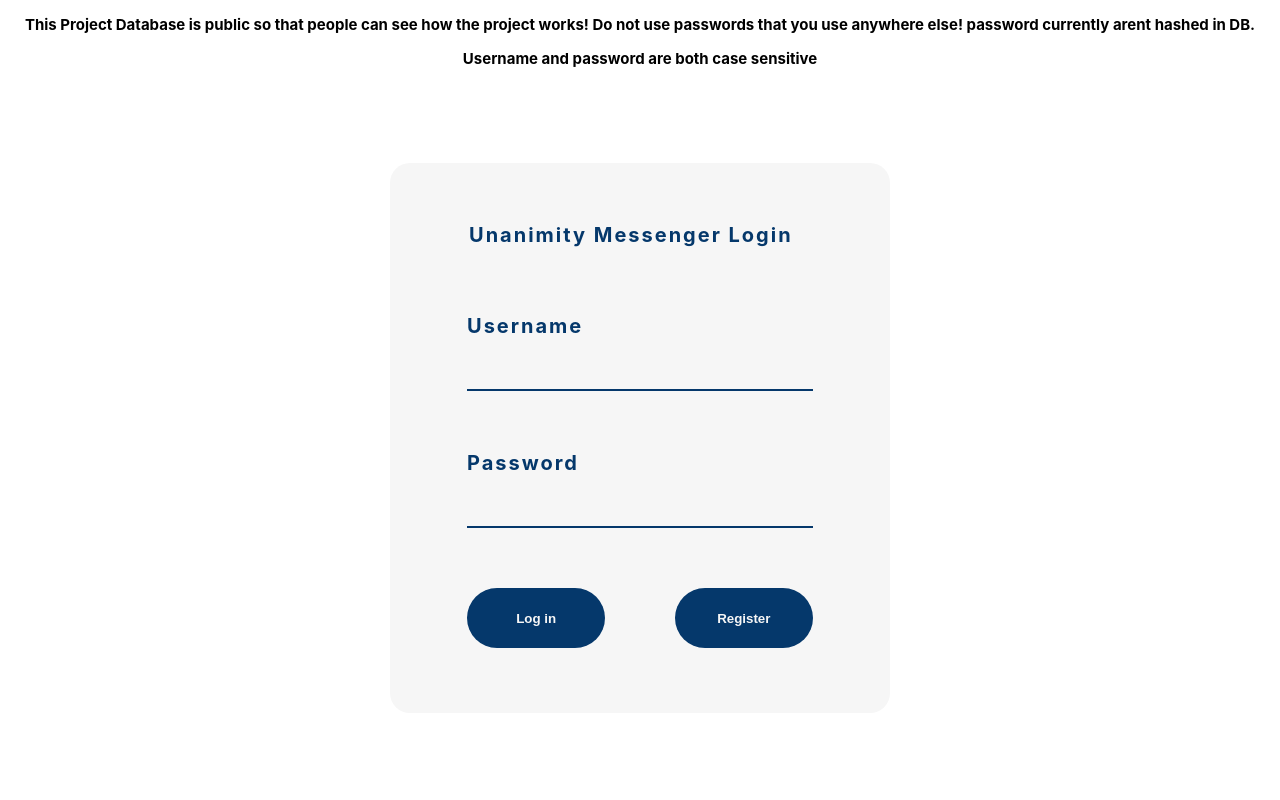
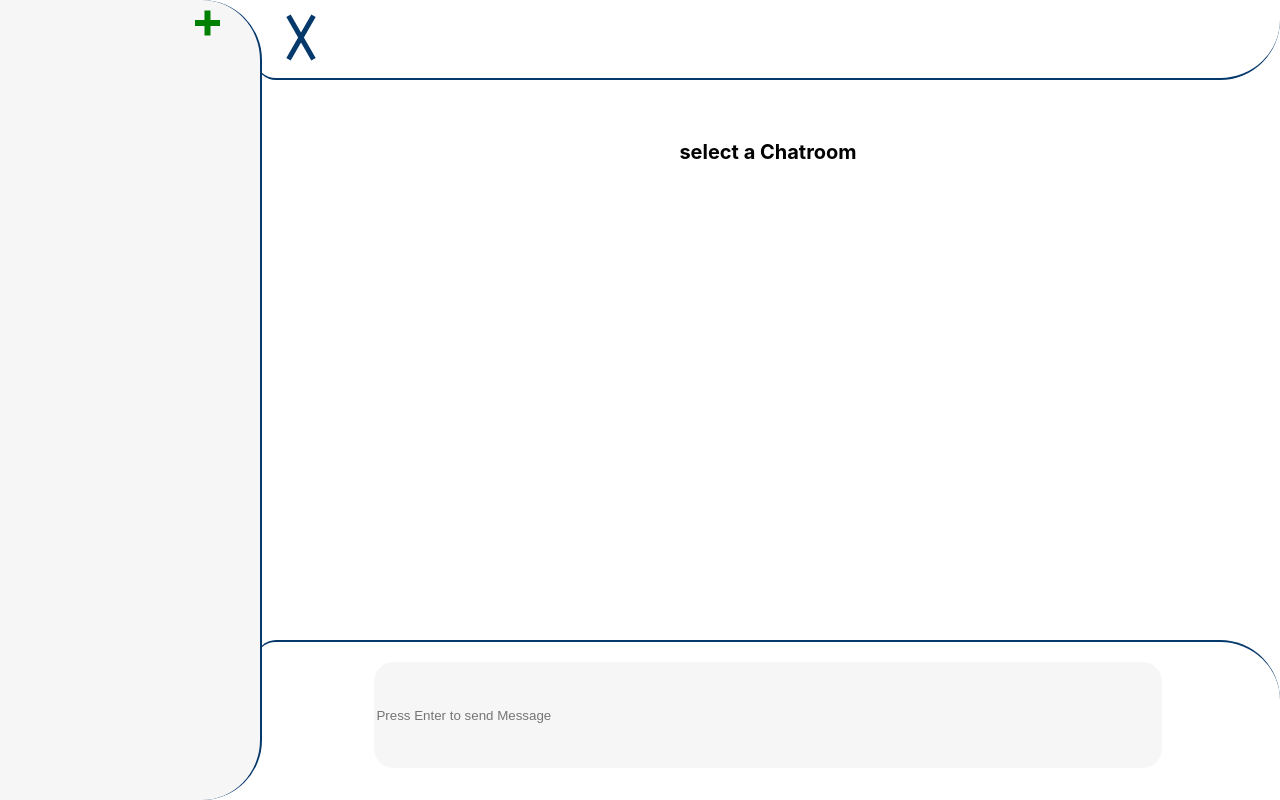
Before and after one commit to Blaine137/unanimity, a React (Create React App) app in the folder unanimity/: page / in a window 1280 px wide. Built offline with nearby package versions, Linux system fonts and the light colour scheme; no server answers.

Commit message:
added just the button with not functionality

```diff
--- a/unanimity/src/components/Sidebar/Sidebar.js
+++ b/unanimity/src/components/Sidebar/Sidebar.js
@@ -17,10 +17,11 @@ class Sidebar extends Component {
         let i = 0;
         let sidebar = null;
 
+            //if usersChatRoomID is NOT null
         if( this.props.usersChatRoomsID ){
 
                     chatRoomIDs = this.props.usersChatRoomsID; // All the chat rooms that the current authenticated user is in.
-                    //console.log(chatRoomIDs)
+
                     //for each chatRoomID as singleChatRoomID
                     chatRoomIDs.forEach( ( singleChatRoomID ) => {
 
@@ -79,6 +80,10 @@ class Sidebar extends Component {
             //set css to show the sidebar
             sidebar = <div className = { styles.sidebarContainer } style = { {transform: 'translateX(0%)'} } >
 
+                        <div className={styles.addContainer}>
+                            <div className={styles.addButton}></div>
+                        </div>
+
                         { sidebarDisplay }
 
                     </div>;
@@ -89,6 +94,10 @@ class Sidebar extends Component {
 
             //set the css to hide the sidebar by moving it left 100%
             sidebar = <div className = { styles.sidebarContainer } style = { { transform: 'translateX(-100%)' } } >
+
+                        <div className={styles.addContainer}>
+                            <div className={styles.addButton}></div>
+                        </div>
 
                         { sidebarDisplay }
 
--- a/unanimity/src/components/Sidebar/Sidebar.module.css
+++ b/unanimity/src/components/Sidebar/Sidebar.module.css
@@ -11,13 +11,32 @@
 
 }
 
-.activeSidebar{
-   position: absolute;
-   transform: translateX(0%);
+.addContainer{
+    position: absolute;
+    top: 20px;
+    left: 75%;
+    height: 30px;
+    width: 25px;
+    /* background-color: green; */
 }
 
-.hideSidebar{
-    transform: translateX(-100%);
+.addContainer:hover{
+    cursor: pointer;
+}
+
+.addButton{
+    height: 6px;
+    width: 100%;
+    background: green;
+}
+
+.addButton::after{
+    content: '';
+    height: 6px;
+    width: 100%;
+    transform: rotate(90deg);
+    background-color: green;
+    display: block;
 }
 
 .users{
--- a/unanimity/src/containers/Authentication/Authentication.js
+++ b/unanimity/src/containers/Authentication/Authentication.js
@@ -9,9 +9,9 @@ class Authentication extends Component {
 
     state = {
 
-        authenticated: false,
-        userID: null,
-        username: null
+        authenticated: true,
+        userID: 1,
+        username: 'blaine'
 
     }
 
```
